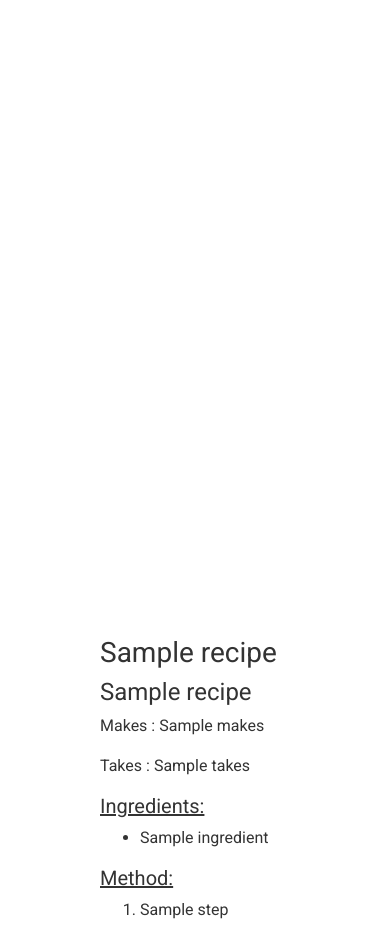
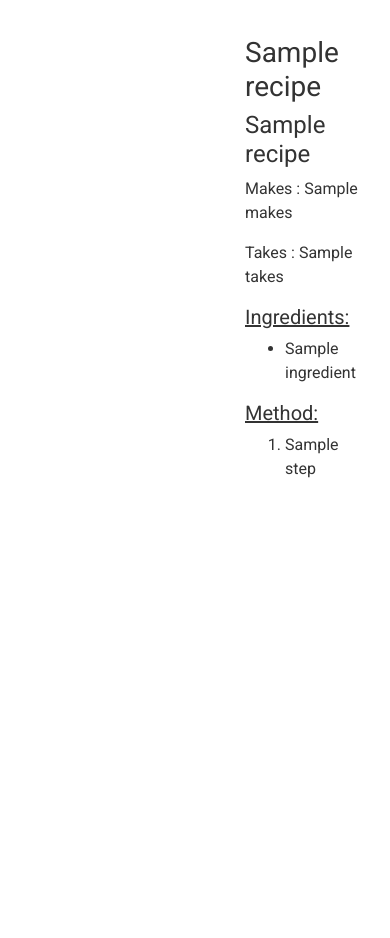
Before and after one commit to kmaaallen/bake_book, a Flask app: template templates/recipecard.html in a window 390 px wide. Shown: the part 64-1002 px from the top of the page. After the commit the page ends 542 px from the top, so only its background shows below. Run offline with Flask 2, Linux system fonts and the light colour scheme; the template is opened without the code that fills it: most values are stand-ins (such as "Sample title", 1, 10 or a date in 2020); some libraries are stand-ins or nearby versions.

Commit message:
trying to split into two even columns on recipe card

```diff
--- a/templates/recipecard.html
+++ b/templates/recipecard.html
@@ -2,8 +2,8 @@
 
 <div class="recipe-container">
     <div class="row">
-        <div class="col-sm-12 col-md-6 recipe-image" style= background-image:url("{{recipes.recipe_url}}")></div>
-        <div class="col-sm-12 col-md-6 recipe-method">
+        <div class="col-sm-12 col recipe-image" style= background-image:url("{{recipes.recipe_url}}")></div>
+        <div class="col-sm-12 col recipe-method">
             <h3>{{recipes.recipe_title}}</h3>
             <h4 class="sub-title">{{recipes.sub_title}}</h4>
             <p class="makes">Makes : {{recipes.makes}}</p>
```
Also changed, not shown: .c9/metadata/environment/templates/recipecard.html (+1 -1 lines).
